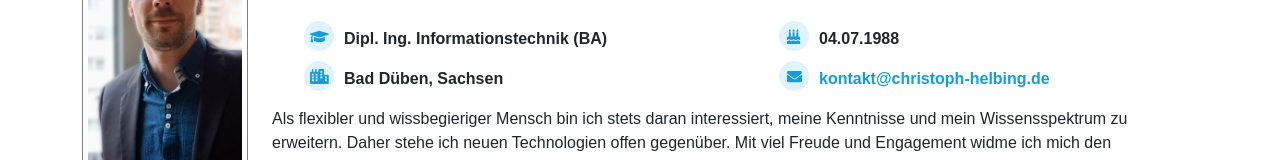
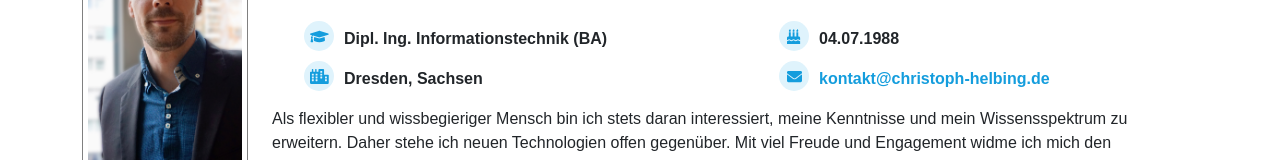
Before and after one commit to christophHelbing/portfolio, an Angular app: page / in a window 1280 px wide. Shown: the part 757-917 px from the top of the page. Built offline with nearby package versions, Linux system fonts and the light colour scheme; some icons are missing; what ngx-typed-js would draw is missing.

Commit message:
about.ts Wohnort aktualisieren

```diff
--- a/src/app/data/about.ts
+++ b/src/app/data/about.ts
@@ -15,7 +15,7 @@ export const ABOUT: About = {
     "konnte ich in den vergangenen Jahren umfangreiche Kenntnisse als Fullstack-Entwickler sammeln. " +
     "Technologisch liegt mein Schwerpunkt auf JVM-basierten Systemen im Backend und Angular/Typescript im Frontend.",
   graduate: "Dipl. Ing. Informationstechnik (BA)",
-  city: "Bad Düben, Sachsen",
+  city: "Dresden, Sachsen",
   birthday: new Date(1988, 6, 4),
   mail: "kontakt@christoph-helbing.de",
   xingLink: "https://www.xing.com/profile/Christoph_Helbing5",
```
